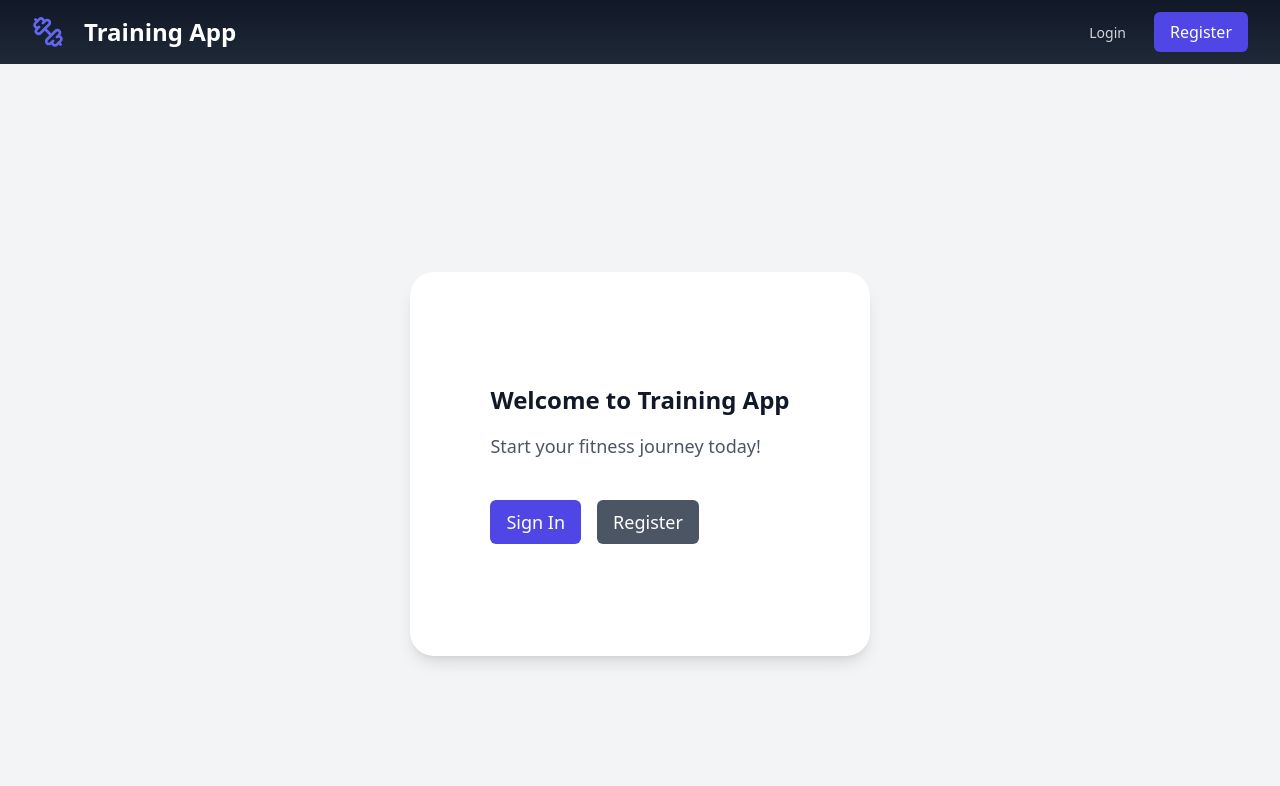
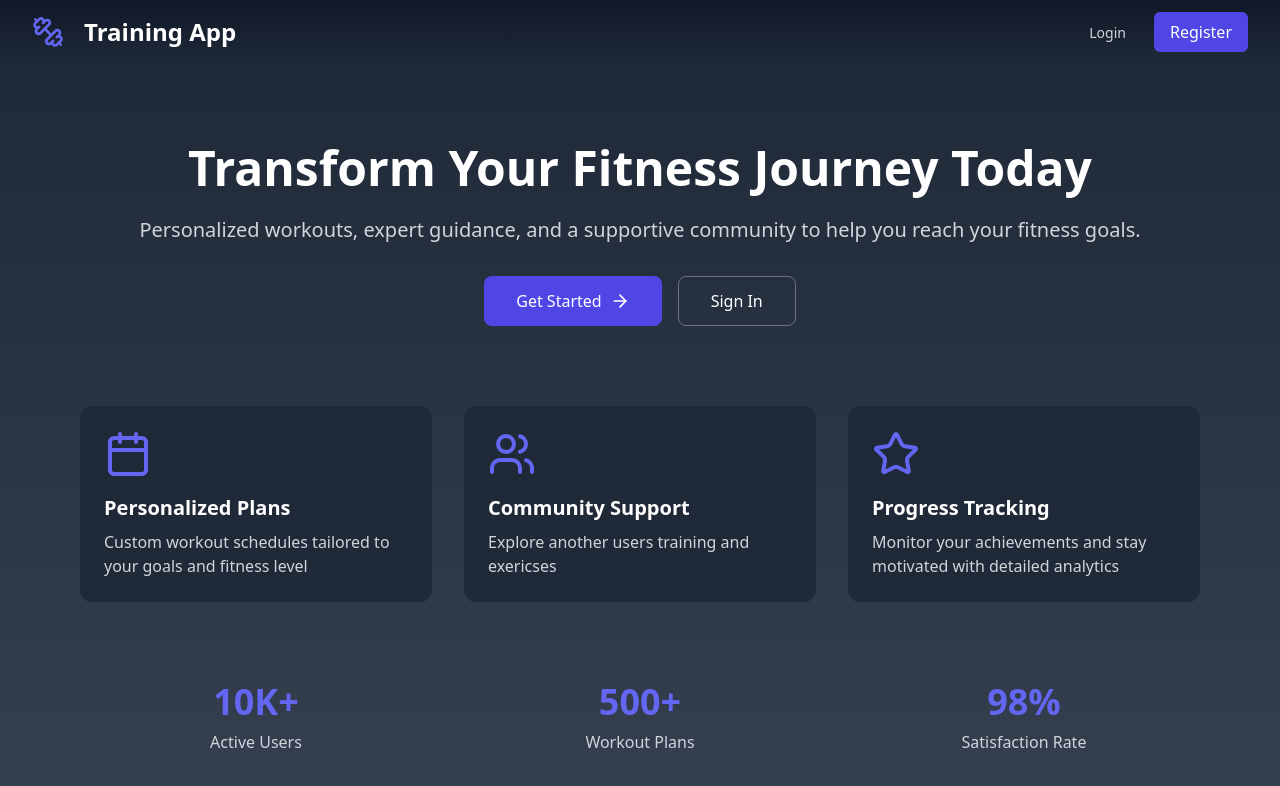
Before and after one commit to sergi255/training-app, a React (Vite) app in the folder frontend/: page / in a window 1280 px wide. Shown: the top 786 px of the page. Built offline with nearby package versions, Linux system fonts and the light colour scheme.

Commit message:
feat: enhance Home component with  new layout

```diff
--- a/frontend/src/pages/Home.jsx
+++ b/frontend/src/pages/Home.jsx
@@ -1,90 +1,150 @@
-import { Link } from 'react-router-dom'
-import { useAuth } from '../context/AuthContext'
+import { Link } from 'react-router-dom';
+import { useAuth } from '../context/AuthContext';
+import { ArrowRight, Users, Calendar, Star, Dumbbell, Timer } from 'lucide-react';
+
 
 const Home = () => {
-  const { isAuthenticated, isAdmin, username, logout, roles } = useAuth()
+  const { isAuthenticated, isAdmin, username} = useAuth();
 
-  console.log(isAdmin, roles)
-
+  // Authenticated User Content
+  const AuthenticatedContent = () => {
+    if (isAdmin) {
       return (
-    <div className="min-h-screen bg-gray-100 py-6 flex flex-col justify-center sm:py-12">
-      <div className="relative py-3 sm:max-w-xl sm:mx-auto">
-        <div className="relative px-4 py-10 bg-white shadow-lg sm:rounded-3xl sm:p-20">
-          <div className="max-w-md mx-auto">
-            <div className="divide-y divide-gray-200">
-              {isAuthenticated ? (
-                isAdmin ? (
-                  <div className="py-8 text-base leading-6 space-y-4 text-gray-700 sm:text-lg sm:leading-7">
-                    <h1 className="text-2xl font-bold text-gray-900">Admin Dashboard</h1>
-                    <p className="text-gray-600">Manage your application settings and users.</p>
-                    <div className="pt-6 flex gap-4">
+        <div className="max-w-6xl mx-auto px-4 py-12">
+          <div className="text-center">
+            <div className="mb-8">
+              <h1 className="text-5xl font-bold text-white mb-6">Admin Dashboard</h1>
+              <p className="text-xl text-gray-300 mb-8">Manage your application settings and users.</p>
+            </div>
+            <div className="flex justify-center space-x-4">
               <Link
                 to="/admin/users"
-                        className="bg-indigo-600 text-white px-4 py-2 rounded-md hover:bg-indigo-700 transition-colors"
+                className="bg-indigo-600 text-white px-6 py-3 rounded-lg text-2xl hover:bg-indigo-700 transition-colors inline-flex items-center"
               >
                 Manage Users
+                <Users className="w-5 h-5 ml-2" />
               </Link>
               <Link
                 to="/admin/trainings"
-                        className="bg-indigo-600 text-white px-4 py-2 rounded-md hover:bg-indigo-700 transition-colors"
+                className="bg-indigo-600 text-white px-6 py-3 rounded-lg text-2xl hover:bg-indigo-700 transition-colors inline-flex items-center"
               >
                 Manage Trainings
+                <Timer className="w-5 h-5 ml-2" />
               </Link>
               <Link
                 to="/admin/exercises"
-                        className="bg-indigo-600 text-white px-4 py-2 rounded-md hover:bg-indigo-700 transition-colors"
+                className="bg-indigo-600 text-white px-6 py-3 rounded-lg text-2xl hover:bg-indigo-700 transition-colors inline-flex items-center"
               >
                 Manage Exercises
+                <Dumbbell className="w-5 h-5 ml-2" />
               </Link>
-
             </div>
           </div>
-                ) : (
-                  <div className="py-8 text-base leading-6 space-y-4 text-gray-700 sm:text-lg sm:leading-7">
-                    <h1 className="text-2xl font-bold text-gray-900">Welcome back, {username}!</h1>
-                    <p className="text-gray-600">Ready for your next workout?</p>
-                    <div className="pt-6 flex gap-4">
+        </div>
+      );
+    }
+
+    return (
+      <div className="max-w-6xl mx-auto px-4 py-12">
+        <div className="text-center">
+          <div className="mb-8">
+            <h1 className="text-5xl font-bold text-white mb-6">Welcome back, {username}!</h1>
+            <p className="text-xl text-gray-300 mb-8">Ready for your next workout?</p>
+          </div>
+          <div className="flex justify-center space-x-4">
             <Link
               to="/trainings"
-                        className="bg-indigo-600 text-white px-4 py-2 rounded-md hover:bg-indigo-700 transition-colors"
+              className="bg-indigo-600 text-white px-6 py-3 rounded-lg text-2xl hover:bg-indigo-700 transition-colors inline-flex items-center"
             >
               Go to Trainings
+              <Dumbbell className="w-6 h-6 ml-2" />
             </Link>
-                      <button
-                        onClick={logout}
-                        className="bg-gray-600 text-white px-4 py-2 rounded-md hover:bg-gray-700 transition-colors"
-                      >
-                        Logout
-                      </button>
           </div>
         </div>
-                )
-              ) : (
-                <div className="py-8 text-base leading-6 space-y-4 text-gray-700 sm:text-lg sm:leading-7">
-                  <h1 className="text-2xl font-bold text-gray-900">Welcome to Training App</h1>
-                  <p className="text-gray-600">Start your fitness journey today!</p>
-                  <div className="pt-6 flex gap-4">
+      </div>
+    );
+  };
+
+  const LandingContent = () => (
+    <>
+      <div className="max-w-6xl mx-auto px-4 py-20">
+        <div className="text-center">
+          <h1 className="text-5xl font-bold text-white mb-6">
+            Transform Your Fitness Journey Today
+          </h1>
+          <p className="text-xl text-gray-300 mb-8">
+            Personalized workouts, expert guidance, and a supportive community to help you reach your fitness goals.
+          </p>
+          <div className="flex justify-center space-x-4">
+            <Link
+              to="/register"
+              className="bg-indigo-600 text-white px-8 py-3 rounded-lg hover:bg-indigo-700 flex items-center"
+            >
+              Get Started
+              <ArrowRight className="ml-2 w-5 h-5" />
+            </Link>
             <Link
               to="/login"
-                      className="bg-indigo-600 text-white px-4 py-2 rounded-md hover:bg-indigo-700 transition-colors"
+              className="border border-gray-500 text-white px-8 py-3 rounded-lg hover:bg-gray-700"
             >
               Sign In
             </Link>
-                    <Link
-                      to="/register"
-                      className="bg-gray-600 text-white px-4 py-2 rounded-md hover:bg-gray-700 transition-colors"
-                    >
-                      Register
-                    </Link>
           </div>
         </div>
-              )}
+
+        <div className="grid md:grid-cols-3 gap-8 mt-20">
+          <div className="bg-gray-800 p-6 rounded-xl">
+            <Calendar className="w-12 h-12 text-indigo-500 mb-4" />
+            <h3 className="text-xl font-bold text-white mb-2">
+              Personalized Plans
+            </h3>
+            <p className="text-gray-300">
+              Custom workout schedules tailored to your goals and fitness level
+            </p>
+          </div>
+          <div className="bg-gray-800 p-6 rounded-xl">
+            <Users className="w-12 h-12 text-indigo-500 mb-4" />
+            <h3 className="text-xl font-bold text-white mb-2">
+              Community Support
+            </h3>
+            <p className="text-gray-300">
+              Explore another users training and exericses
+            </p>
+          </div>
+          <div className="bg-gray-800 p-6 rounded-xl">
+            <Star className="w-12 h-12 text-indigo-500 mb-4" />
+            <h3 className="text-xl font-bold text-white mb-2">
+              Progress Tracking
+            </h3>
+            <p className="text-gray-300">
+              Monitor your achievements and stay motivated with detailed analytics
+            </p>
+          </div>
+        </div>
+
+        <div className="grid md:grid-cols-3 gap-8 mt-20 text-center">
+          <div>
+            <div className="text-4xl font-bold text-indigo-500 mb-2">10K+</div>
+            <div className="text-gray-300">Active Users</div>
+          </div>
+          <div>
+            <div className="text-4xl font-bold text-indigo-500 mb-2">500+</div>
+            <div className="text-gray-300">Workout Plans</div>
+          </div>
+          <div>
+            <div className="text-4xl font-bold text-indigo-500 mb-2">98%</div>
+            <div className="text-gray-300">Satisfaction Rate</div>
           </div>
         </div>
       </div>
+    </>
+  );
+
+  return (
+    <div className="min-h-screen bg-gradient-to-b from-gray-800 to-gray-700">
+      {isAuthenticated ? <AuthenticatedContent /> : <LandingContent />}
     </div>
-    </div>
-  )
-}
+  );
+};
 
-export default Home
+export default Home;
```
Lines whose indentation alone changed are shown as unchanged.
